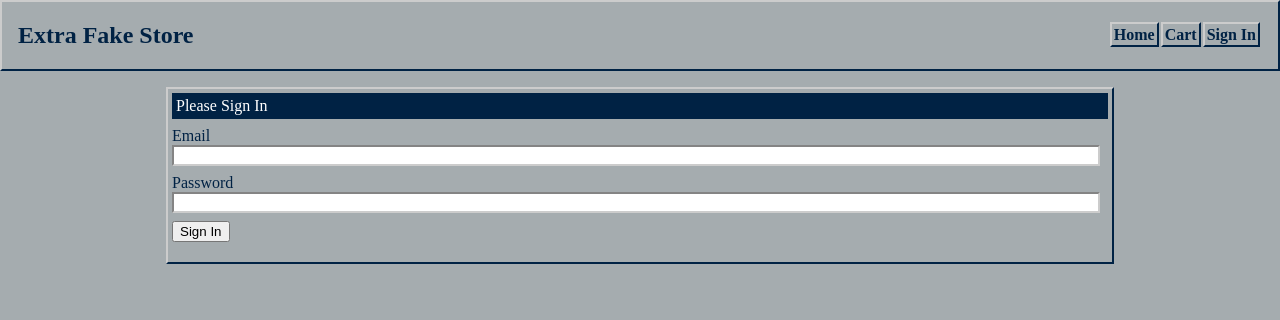
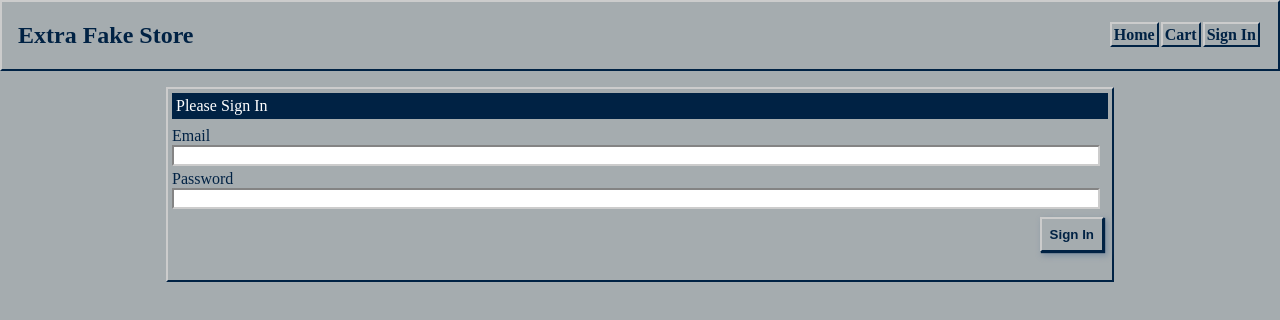
Before and after one commit to Glendonh/angular-training, an Angular app: page /login in a window 1280 px wide. Shown: the top 320 px of the page. Built offline with nearby package versions, Linux system fonts and the light colour scheme.

Commit message:
add auth gate

```diff
--- a/src/app/app.module.ts
+++ b/src/app/app.module.ts
@@ -11,13 +11,23 @@ import { HttpClientModule } from '@angular/common/http';
 import { BrowserModule } from '@angular/platform-browser';
 import { RouterModule, Routes } from '@angular/router';
 import { ReactiveFormsModule } from '@angular/forms';
+import { AuthService } from './services/auth.service';
+import { AuthGateService } from './services/auth-gate.service';
 
 const routes: Routes = [
-  { path: 'shop', component: ShopComponent },
-  { path: 'product/:id', component: ProductDetailsComponent },
-  { path: 'cart', component: CartComponent },
+  { path: 'shop', component: ShopComponent, canActivate: [AuthGateService] },
+  {
+    path: 'product/:id',
+    component: ProductDetailsComponent,
+    canActivate: [AuthGateService],
+  },
+  { path: 'cart', component: CartComponent, canActivate: [AuthGateService] },
   { path: 'login', component: SignInComponent },
-  { path: '', redirectTo: '/shop', pathMatch: 'full' },
+  {
+    path: '',
+    redirectTo: '/shop',
+    pathMatch: 'full',
+  },
 ];
 
 @NgModule({
@@ -32,6 +42,7 @@ const routes: Routes = [
     RouterModule.forRoot(routes),
     ReactiveFormsModule,
   ],
+  providers: [AuthService, AuthGateService],
   declarations: [AppComponent, NavbarComponent],
   bootstrap: [AppComponent],
 })
--- a/src/app/components/sign-in/sign-in.component.css
+++ b/src/app/components/sign-in/sign-in.component.css
@@ -11,6 +11,8 @@
   border-style: solid;
   padding: 0.25rem;
   width: 75%;
+  display: flex;
+  flex-direction: column;
 }
 
 .header-row {
@@ -27,7 +29,7 @@
 .input-column {
   flex-direction: column;
   padding-right: 0.5rem;
-  padding-bottom: 0.5rem;
+  padding-bottom: 0.25rem;
 }
 
 input {
@@ -36,3 +38,44 @@ input {
   border-width: 2px;
   border-style: solid;
 }
+
+.error-wrapper {
+  color: #8b0015;
+  font-weight: 500;
+  width: 100%;
+  margin-left: 0.25rem;
+}
+
+.error-wrapper p {
+  margin-top: 0.25rem;
+  padding-left: 0.25rem;
+  margin-bottom: 0;
+  border: 1px solid #fff;
+  box-shadow: #848484 -1px -1px 0px 1px, #848484 -1px -1px 0px 1px inset;
+}
+
+.submit-btn {
+  padding: 0.5rem;
+  font-weight: 600;
+  color: #002244;
+  border-color: #ccc #002244 #002244 #ccc;
+  border-width: 2px;
+  border-style: solid;
+  background-color: #a5acaf;
+  box-shadow: 1px 1px 1px #002244, 3px 3px 6px 1px #8091a2;
+  align-self: flex-end;
+  margin-top: 0.25rem;
+  margin-right: 0.25rem;
+  margin-bottom: 0.5rem;
+}
+
+.submit-btn:active {
+  box-shadow: inset 1px 1px 3px #002244;
+  border-width: 0px 2px 2px 0px;
+  border-color: #ccc;
+}
+
+form {
+  display: flex;
+  flex-direction: column;
+}
--- a/src/app/components/sign-in/sign-in.component.html
+++ b/src/app/components/sign-in/sign-in.component.html
@@ -6,13 +6,32 @@
     <form [formGroup]="loginForm" (ngSubmit)="onSubmit(loginForm.value)">
       <div class="input-column">
         <label>Email</label>
-        <input formControlName="email" />
+        <input formControlName="email" [pattern]="emailRegex" required />
+        <div
+          *ngIf="
+            (loginForm?.controls.email.touched || submitted) &&
+            loginForm?.controls.email.errors
+          "
+          class="error-wrapper"
+        >
+          <p *ngIf="loginForm?.controls.email.errors?.required">Required</p>
+          <p *ngIf="loginForm?.controls.email.errors?.pattern">Invalid Email</p>
+        </div>
       </div>
       <div class="input-column">
         <label>Password</label>
-        <input formControlName="password" />
+        <input formControlName="password" type="password" required />
+        <div
+          *ngIf="
+            (loginForm?.controls.password.touched || submitted) &&
+            loginForm?.controls.password.errors
+          "
+          class="error-wrapper"
+        >
+          <p *ngIf="loginForm?.controls.password.errors?.required">Required</p>
+        </div>
       </div>
-      <button type="submit">Sign In</button>
+      <button class="submit-btn" type="submit">Sign In</button>
     </form>
   </div>
 </div>
--- a/src/app/components/sign-in/sign-in.component.ts
+++ b/src/app/components/sign-in/sign-in.component.ts
@@ -1,20 +1,42 @@
 import { Component, OnInit } from '@angular/core';
-import { FormBuilder, ReactiveFormsModule } from '@angular/forms';
+import { CommonModule } from '@angular/common';
+import {
+  FormBuilder,
+  ReactiveFormsModule,
+  FormGroup,
+  FormControl,
+} from '@angular/forms';
+import { Router } from '@angular/router';
+import { AuthService } from '../../services/auth.service';
 
 @Component({
   standalone: true,
   selector: 'app-sign-in',
   templateUrl: './sign-in.component.html',
   styleUrls: ['./sign-in.component.css'],
-  imports: [ReactiveFormsModule],
+  imports: [ReactiveFormsModule, CommonModule],
 })
 export class SignInComponent implements OnInit {
-  loginForm;
-  constructor(private formbuilder: FormBuilder) {
+  loginForm: FormGroup<{
+    email: FormControl<string>;
+    password: FormControl<string>;
+  }>;
+  emailRegex = /^[\w-\.]+@([\w-]+\.)+[\w-]{2,4}$/;
+  submitted = false;
+  constructor(
+    private formbuilder: FormBuilder,
+    private router: Router,
+    private authService: AuthService
+  ) {
     this.loginForm = this.formbuilder.group({ email: '', password: '' });
   }
   onSubmit(val) {
-    console.log('loggin', val);
+    this.submitted = true;
+    console.log(this.loginForm);
+    if (this.loginForm.status === 'VALID') {
+      this.authService.logIn();
+      this.router.navigate(['shop']);
+    }
   }
 
   ngOnInit() {}
--- /dev/null
+++ b/src/app/services/auth-gate.service.ts
@@ -0,0 +1,21 @@
+import { Injectable } from '@angular/core';
+import {
+  CanActivate,
+  CanActivateChild,
+  ActivatedRouteSnapshot,
+  RouterStateSnapshot,
+  Router,
+} from '@angular/router';
+import { AuthService } from './auth.service';
+
+@Injectable()
+export class AuthGateService implements CanActivate {
+  constructor(private authService: AuthService, private router: Router) {}
+  canActivate() {
+    if (this.authService.getIsAutheticated()) {
+      return true;
+    }
+    this.router.navigate(['login']);
+    return false;
+  }
+}
--- /dev/null
+++ b/src/app/services/auth.service.ts
@@ -0,0 +1,16 @@
+import { Injectable } from '@angular/core';
+
+@Injectable()
+export class AuthService {
+  private isAuthenticated = false;
+  constructor() {}
+  getIsAutheticated() {
+    return this.isAuthenticated;
+  }
+  logIn() {
+    this.isAuthenticated = true;
+  }
+  logOut() {
+    this.isAuthenticated = false;
+  }
+}
```
